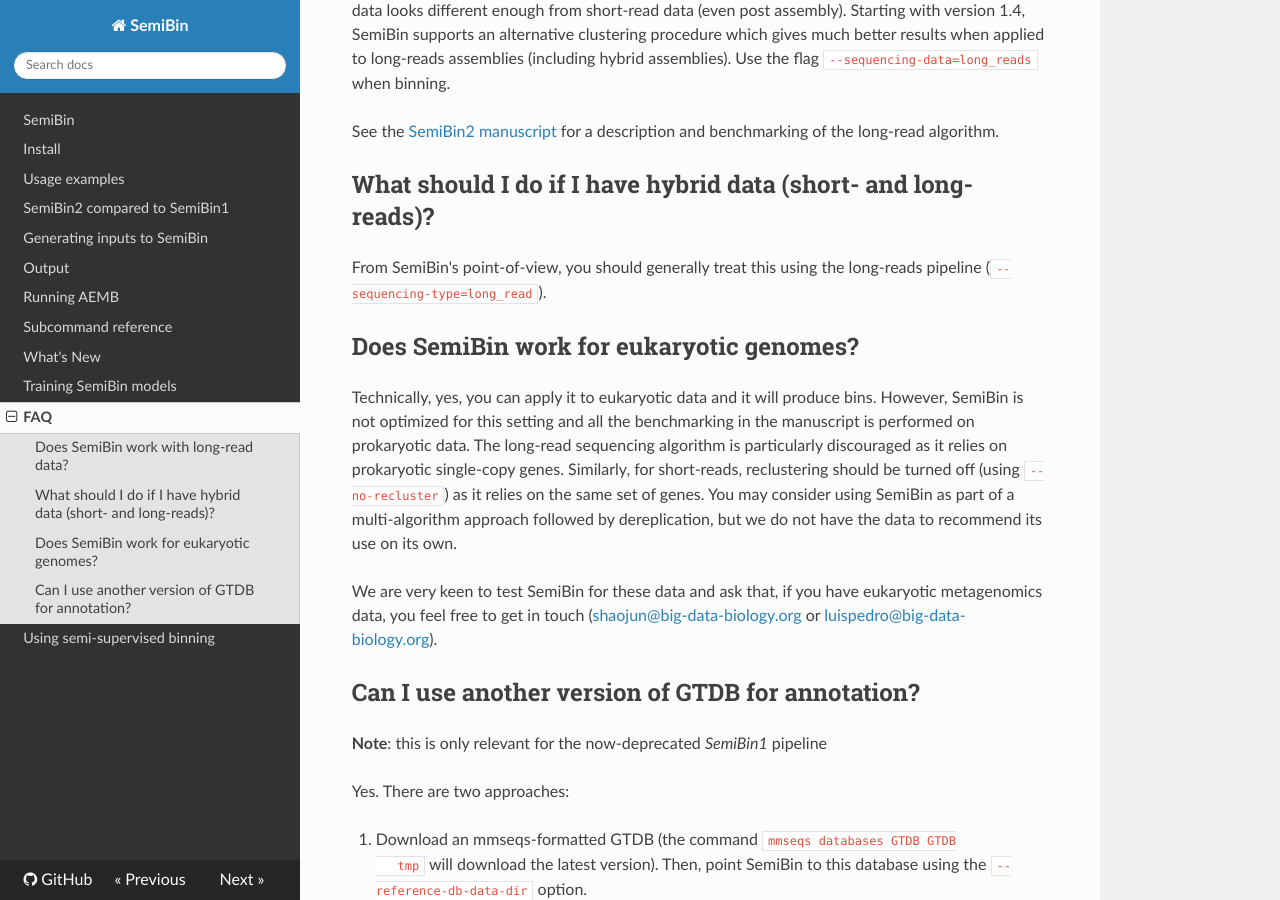
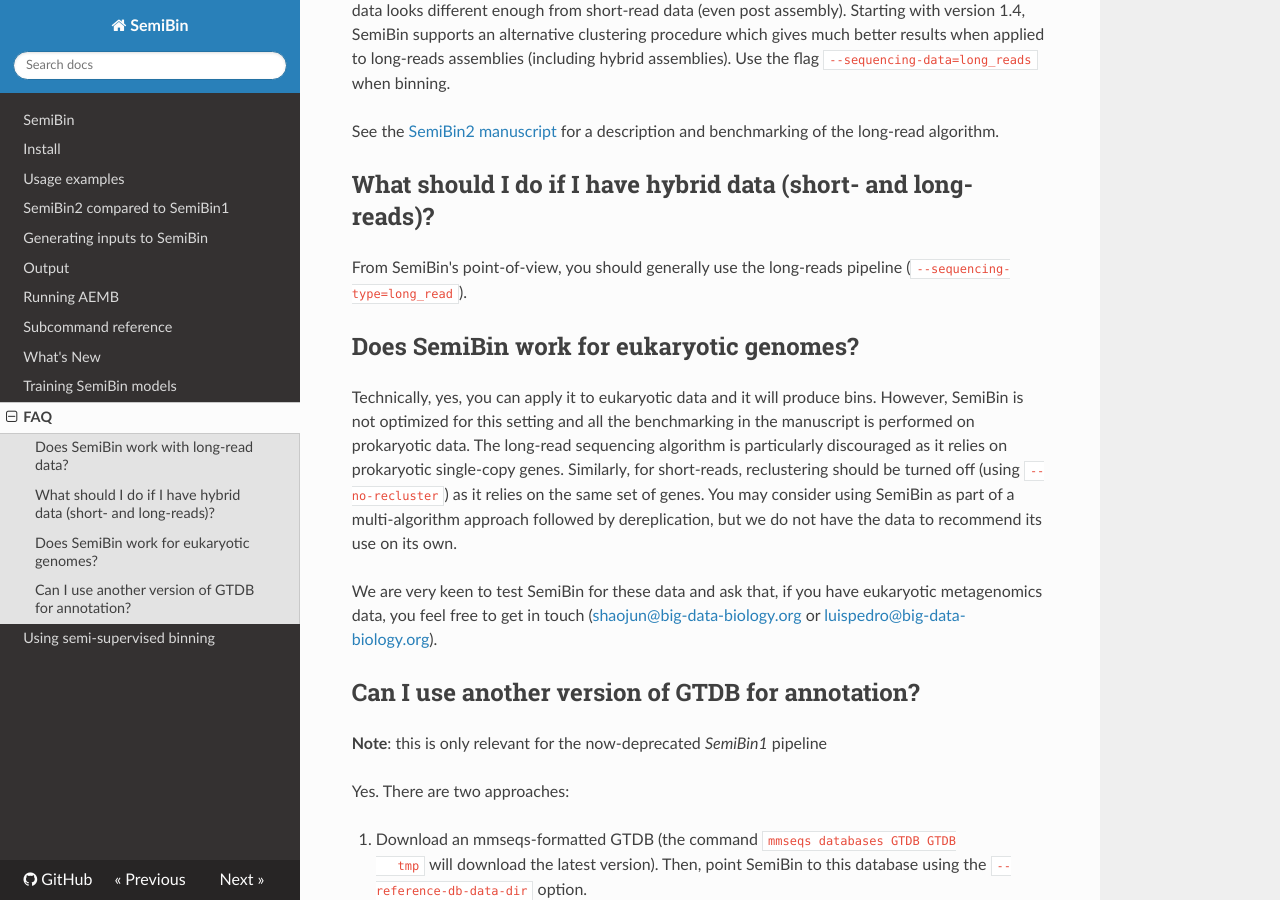
Before and after one commit to BigDataBiology/SemiBin, an MkDocs documentation site: the page built from docs/faq.md, in a window 1280 px wide and 900 px high, scrolled down 336 px. Built offline with MkDocs 1.6.1, drawn with Linux system fonts in a browser that asks for light colours; nearby versions of some CDN libraries.

```diff
--- a/docs/faq.md
+++ b/docs/faq.md
@@ -12,8 +12,8 @@ See the [SemiBin2 manuscript](https://doi.org/10.1093/bioinformatics/btad209) fo
 
 ## What should I do if I have hybrid data (short- and long-reads)?
 
-From SemiBin's point-of-view, you should generally treat this using the
-long-reads pipeline (`--sequencing-type=long_read`).
+From SemiBin's point-of-view, you should generally use the long-reads pipeline (`--sequencing-type=long_read`).
+
 
 ## Does SemiBin work for eukaryotic genomes?
 
```
Also changed, not shown: docs/usage.md (+4 -0 lines).
